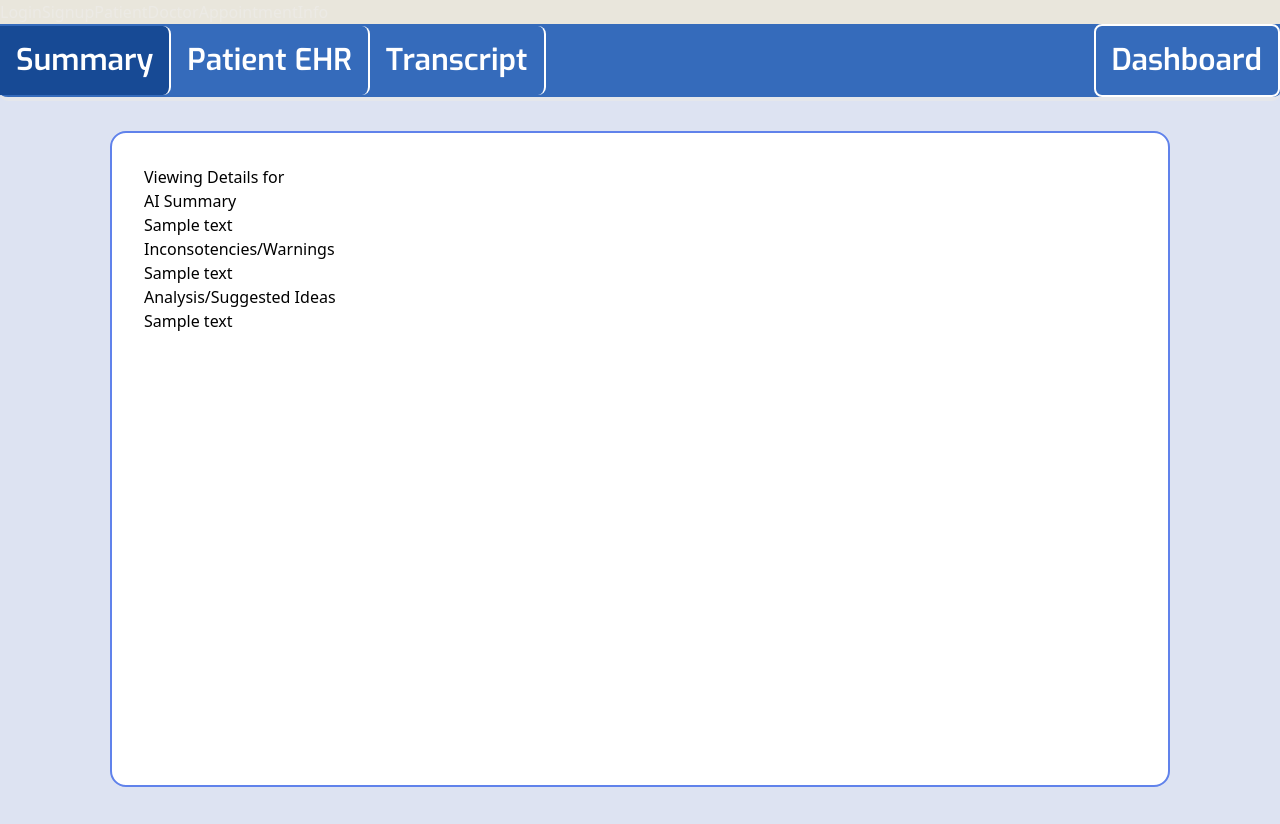
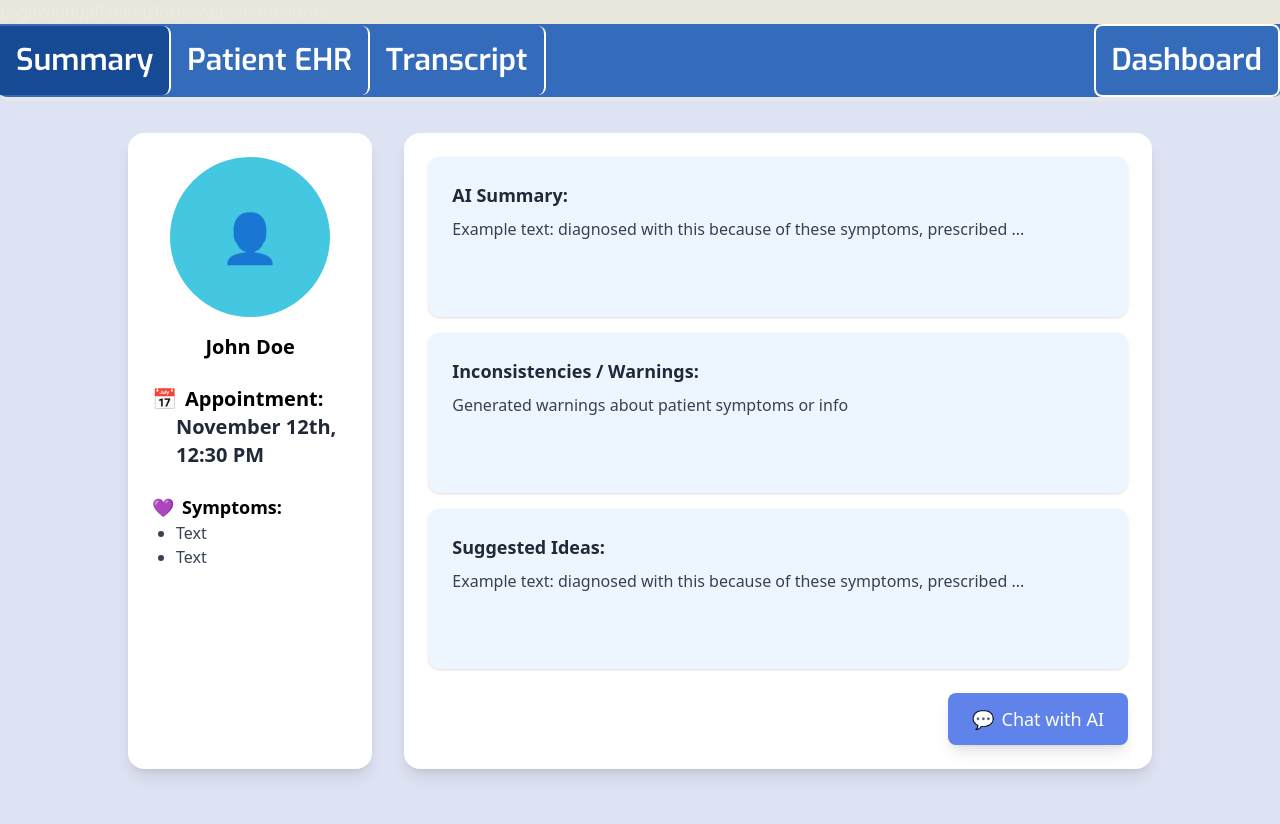
Before and after one commit to sbhujang-ucsc/circle, a Next.js app in the folder circle/: page /appointment in a window 1280 px wide. Built offline with nearby package versions, Linux system fonts and the light colour scheme; no server answers.

Commit message:
dry run of summary page

```diff
--- a/circle/app/appointment/summary.tsx
+++ b/circle/app/appointment/summary.tsx
@@ -7,18 +7,61 @@ interface SummaryProps {
 
 const Summary = ({ patientName }: SummaryProps) => {
   return (
-    <div>
-      <div
-        className="bg-white min-h-[82vh] mt-[30px] mx-[110px]
-      rounded-2xl border-[#6082EB] border-[2.5px] p-8"
-      >
-        <p>Viewing Details for {patientName}</p>
-        <h2>AI Summary</h2>
-        <p>Sample text</p>
-        <h2>Inconsotencies/Warnings</h2>
-        <p>Sample text</p>
-        <h2>Analysis/Suggested Ideas</h2>
-        <p>Sample text</p>
+    <div className="flex space-x-8 w-4/5 mx-auto mt-8">
+      {/* Patient Details Card */}
+      <div className="bg-white rounded-2xl shadow-lg p-6 w-[250px] min-h-[550px]">
+        <div className="flex flex-col items-center">
+          <div className="bg-[#44C7E1] w-40 h-40 rounded-full flex items-center justify-center mb-4">
+            <span className="text-white text-5xl">👤</span>
+          </div>
+          <h3 className="text-xl font-bold mb-2">{patientName || "John Doe"}</h3>
+        </div>
+        <div className="mt-4">
+          <p className="flex flex-col text-xl font-semibold mb-2">
+            <span className="flex items-center">
+              📅 <span className="ml-2">Appointment:</span>
+            </span>
+            <span className="block ml-6 text-gray-800 mb-4">November 12th, 12:30 PM</span>
+          </p>
+          <p className="flex items-center text-lg font-semibold">
+            <span className="mr-2">💜</span> Symptoms:
+          </p>
+          <ul className="ml-6 list-disc text-base text-gray-700">
+            <li>Text</li>
+            <li>Text</li>
+          </ul>
+        </div>
+      </div>
+
+      {/* Information and Chat Box */}
+      <div className="bg-white rounded-2xl shadow-lg p-6 w-3/4 flex flex-col justify-between">
+        <div className="flex flex-col space-y-4">
+          {/* AI Summary Card */}
+          <div className="bg-[#EDF5FF] p-6 rounded-xl h-40 shadow">
+            <h2 className="text-lg font-bold text-gray-800">AI Summary:</h2>
+            <p className="mt-2 text-gray-700">Example text: diagnosed with this because of these symptoms, prescribed ...</p>
+          </div>
+
+          {/* Inconsistencies / Warnings Card */}
+          <div className="bg-[#EDF5FF] p-6 rounded-xl h-40 shadow">
+            <h2 className="text-lg font-bold text-gray-800">Inconsistencies / Warnings:</h2>
+            <p className="mt-2 text-gray-700">Generated warnings about patient symptoms or info</p>
+          </div>
+
+          {/* Suggested Ideas Card */}
+          <div className="bg-[#EDF5FF] p-6 rounded-xl h-40 shadow">
+            <h2 className="text-lg font-bold text-gray-800">Suggested Ideas:</h2>
+            <p className="mt-2 text-gray-700">Example text: diagnosed with this because of these symptoms, prescribed ...</p>
+          </div>
+        </div>
+
+        {/* Chat with AI Button */}
+        <div className="flex justify-end mt-6">
+          <button className="bg-[#6082EB] text-white text-lg py-3 px-6 rounded-lg flex items-center space-x-2 shadow-lg">
+            <span>💬</span>
+            <span>Chat with AI</span>
+          </button>
+        </div>
       </div>
     </div>
   );
--- a/circle/app/doctor/page.tsx
+++ b/circle/app/doctor/page.tsx
@@ -53,8 +53,8 @@ const DoctorLanding = () => {
               </th>
               <th className="px-4 py-2 w-[200px] text-[18px]">Date</th>
               <th className="px-4 py-2 w-[200px] text-[18px]">Time</th>
-              <th className="px-4 py-2 w-[400px] text-[18px]">Patient Name</th>
-              <th className="px-4 py-2 text-right">Details</th>
+              <th className="px-4 py-2 w-[250px] text-[18px]">Patient Name</th>
+              <th className="px-4 py-2 w-[00px] text-[18px]">Details</th>
             </tr>
           </thead>
           <tbody>
@@ -64,12 +64,12 @@ const DoctorLanding = () => {
                 <td className="px-4 py-2">{appointment.date}</td>
                 <td className="px-4 py-2">{appointment.time}</td>
                 <td className="px-4 py-2">{appointment.patient_name}</td>
-                <td className="px-4 py-2 text-right">
+                <td className="px-4 py-2 text-center">
                   <button
                     onClick={() => handleDetailsClick(appointment.patient_name)}
-                    className="bg-[#9baee5] text-white py-1 px-3 rounded-md hover:bg-[#90a3da]"
+          className="bg-[#9baee5] text-white py-2 px-5 rounded-lg hover:bg-[#90a3da] font-bold text-lg" // Adjust padding and make rounded-lg
                   >
-                    →
+                    ➔
                   </button>
                 </td>
               </tr>
```
